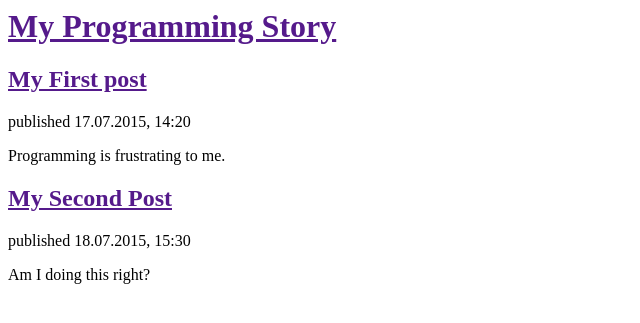
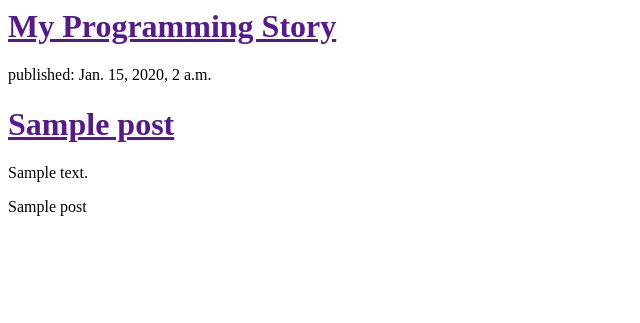
Before and after one commit to kleawright/my-first-blog, a Django app: template blog/templates/blog/post_list.html in a window 1280 px wide. Shown: the top 323 px of the page, without its empty margins (0-640 px from the left). Run offline with Django 3.2, Linux system fonts and the light colour scheme; the template is opened without the code that fills it: values that come from a table or form of the project are taken from there, others are empty; tables that the repository leaves empty hold one stand-in row (values such as "Sample post").

Commit message:
Modified templates to display posts from database.

```diff
--- a/blog/templates/blog/post_list.html
+++ b/blog/templates/blog/post_list.html
@@ -7,18 +7,14 @@
 			<h1><a href="">My Programming Story</a></h1>
 		</div>
 
+	{% for post in posts %}
 		<div>
+			<p>published: {{post.published_date }}</p>
+			<h1><a href="">{{ post.title }}</a></h1>
+			<p>{{ post.text|linebreaks }}</p>
+		</div>
+		{{ post }}
+	{% endfor %}
 
-			<h2><a href="">My First post</a></h2>
-			<p>published 17.07.2015, 14:20</p>
-			<p>Programming is frustrating to me.</p>
-		</div>
-
-		<div>
-
-			<h2><a href="">My Second Post</a></h2>
-			<p>published 18.07.2015, 15:30</p>
-			<p>Am I doing this right?</p>
-		</div>
 	</body>
 </html>
--- a/blog/views.py
+++ b/blog/views.py
@@ -1,4 +1,7 @@
 from django.shortcuts import render
+from django.utils import timezone
+from .models import Post
 
 def post_list(request):
-	return render(request, 'blog/post_list.html', {})
+	posts = Post.objects.filter(published_date__lte=timezone.now()).order_by('published_date')
+	return render(request, 'blog/post_list.html', {'posts' : posts})
```
